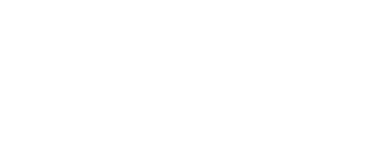
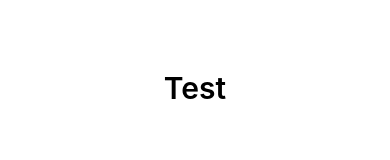
Before and after one commit to NikolVasileva/cities-mini-project-react-native, a React Native app: screen / in a window 390 px wide. Shown: the top 160 px of the page. Built offline with nearby package versions, Linux system fonts and the light colour scheme.

Commit message:
Creating CityList component and title style

```diff
--- a/App.js
+++ b/App.js
@@ -1,11 +1,16 @@
 import { StatusBar } from 'expo-status-bar';
 import { Text, View } from 'react-native';
+import CityList from './components/CityList.jsx';
+import data from './data.json';
 
 export default function App() {
   return (
-    <View>
-      <Text></Text>
-      <StatusBar style="auto" />
-    </View>
+    <CityList/>
+
+
+    // <View>
+    //   <Text></Text>
+    //   <StatusBar style="auto" />
+    // </View>
   );
 }
--- /dev/null
+++ b/components/CityCard.jsx
@@ -0,0 +1,3 @@
+export default function CityCard() {
+
+}
--- /dev/null
+++ b/components/CityList.jsx
@@ -0,0 +1,20 @@
+import { View, Text, ScrollView } from "react-native";
+
+export default function CityList() {
+    return (
+        <View style={styles.body}>
+            <Text style={styles.title}>Test</Text>
+        </View>
+    )
+}
+
+const styles = {
+    title: {
+        textAlign: "center",
+        fontSize: 30,
+        fontWeight: 600,
+    },
+    body: {
+        paddingTop: 70,
+    }
+}
--- a/data.json
+++ b/data.json
@@ -1,5 +1,5 @@
 {
-    "touristCities": [
+    "cities": [
       {
         "id": 1,
         "title": "Париж",
```
